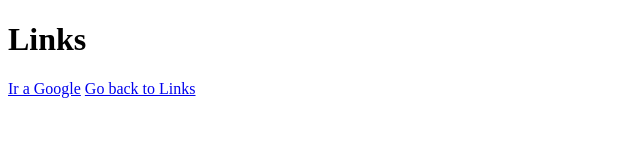
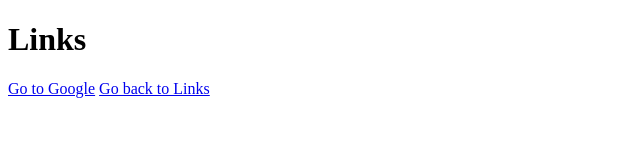
Before and after one commit to CarlosBravoGarran/Web_Design_Bases, a plain HTML site: page links2.html in a window 1280 px wide. Shown: the full height of the page, 0-640 px from the left. Drawn offline with Linux system fonts and the light colour scheme.

Commit message:
Update: links

```diff
--- a/links2.html
+++ b/links2.html
@@ -6,7 +6,7 @@
 
 <body>
     <h1>Links</h1>
-    <a href="https://www.google.com">Ir a Google</a>
+    <a href="https://www.google.com">Go to Google</a>
     <a href="links.html">Go back to Links</a>
 </body>
 </html>
```
Also changed, not shown: links.html (+1 -1 lines).
